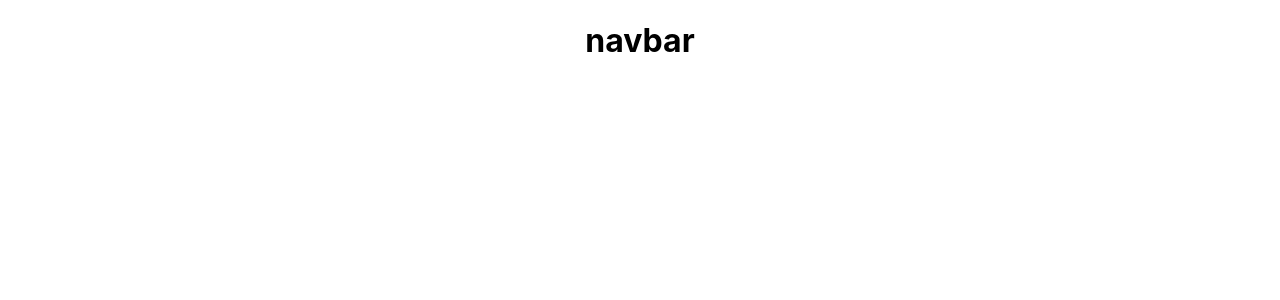
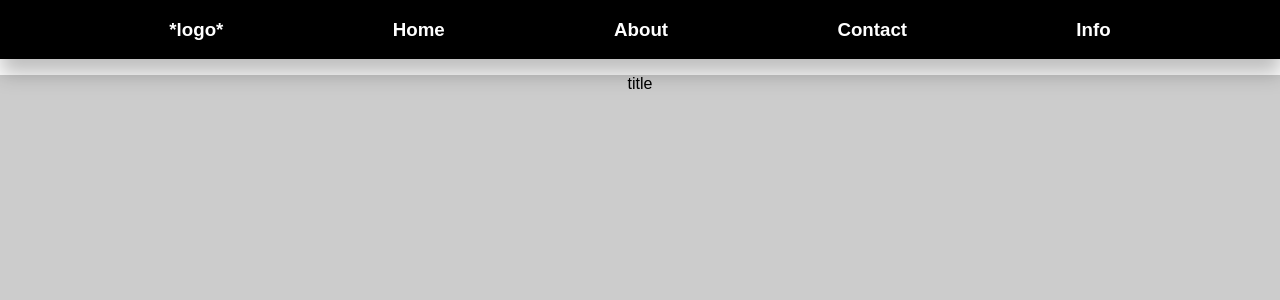
Before and after one commit to NotArtwork/Artist-Page, a React (Create React App) app: page / in a window 1280 px wide. Shown: the top 300 px of the page. Built offline with nearby package versions, Linux system fonts and the light colour scheme.

Commit message:
basic navbar

```diff
--- a/src/App.css
+++ b/src/App.css
@@ -1,38 +1,26 @@
 .App {
   text-align: center;
+  font-family: Arial, Helvetica, sans-serif;
 }
 
-.App-logo {
-  height: 40vmin;
-  pointer-events: none;
+.landingpage {
+  background-color: rgba(0, 0, 0, 0.2);
+  height: 100vh;
 }
 
-@media (prefers-reduced-motion: no-preference) {
-  .App-logo {
-    animation: App-logo-spin infinite 20s linear;
-  }
+.navbar {
+  display: flex;
+  justify-content: space-evenly;
+  background-color: black;
+  color: white;
+  box-shadow: 1px 15px 20px #00000041;
+  /* sticky nav */
+  position: sticky;
+  top: 0;
+  width: 100%;
+  z-index: 2;
 }
 
-.App-header {
-  background-color: #282c34;
-  min-height: 100vh;
-  display: flex;
-  flex-direction: column;
-  align-items: center;
-  justify-content: center;
-  font-size: calc(10px + 2vmin);
-  color: white;
+.navbar h3 {
+  cursor: pointer;
 }
-
-.App-link {
-  color: #61dafb;
-}
-
-@keyframes App-logo-spin {
-  from {
-    transform: rotate(0deg);
-  }
-  to {
-    transform: rotate(360deg);
-  }
-}
--- a/src/components/LandingPage.jsx
+++ b/src/components/LandingPage.jsx
@@ -1,7 +1,7 @@
 const LandingPage = () => {
     return (
-        <div>
-
+        <div className="landingpage">
+            <p>title</p>
         </div>
     )
 }
--- a/src/components/Navbar.jsx
+++ b/src/components/Navbar.jsx
@@ -1,7 +1,11 @@
 const Navbar = () => {
     return (
-        <div>
-            <h1>navbar</h1>
+        <div className="navbar">
+            <h3>*logo*</h3>
+            <h3>Home</h3>
+            <h3>About</h3>
+            <h3>Contact</h3>
+            <h3>Info</h3>
         </div>
     )
 }
```
Also changed, not shown: 1 other file (tests, documents, lock files or other folders).
